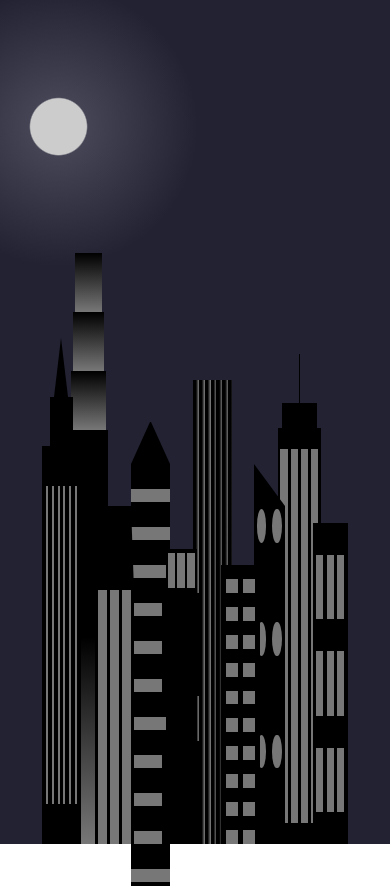
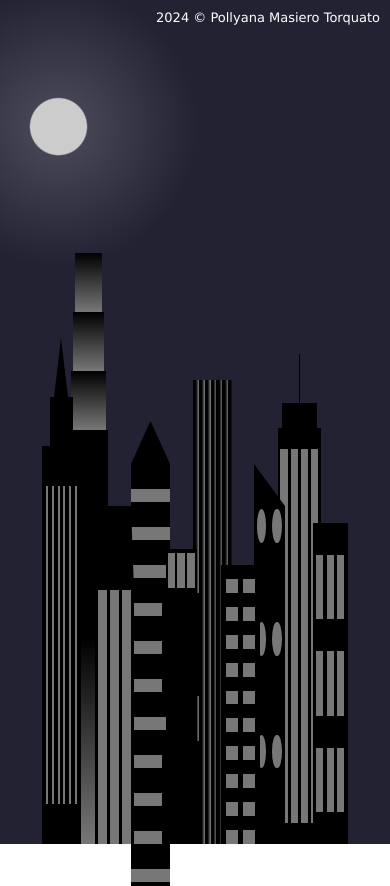
Before and after one commit to pollyanamasiero/City-Skyline, a plain HTML site: page index.html in a window 390 px wide. Drawn offline with Linux system fonts and the light colour scheme.

Commit message:
Adição do footer

```diff
--- a/index.html
+++ b/index.html
@@ -80,5 +80,8 @@
       <div></div>
       <div></div>
     </div>
+    <footer>
+      <p>2024 &copy Pollyana Masiero Torquato</p>
+    </footer>
   </body>
 </html>
--- a/style.css
+++ b/style.css
@@ -296,6 +296,17 @@
         var(--window-color3) 30%
       );
   }
+  footer p {
+    font-family: Verdana, Geneva, Tahoma, sans-serif;
+    font-size: small;
+    position: absolute;
+    top: 0;
+    right: 0;
+    margin: auto;
+    width: 300px;
+    padding: 10px 10px 0 0;
+    text-align: right;
+  }
 
   @media (max-width: 1000px) {
     :root {
@@ -317,4 +328,17 @@
           #223 100%
         );
     }
+
+    footer p {
+      color: #fff;
+      font-family: Verdana, Geneva, Tahoma, sans-serif;
+      font-size: small;
+      position: absolute;
+      top: 0;
+      right: 0;
+      margin: auto;
+      width: 250px;
+      padding: 10px 10px 0 0;
+      text-align: right;
+    }
   }
```
